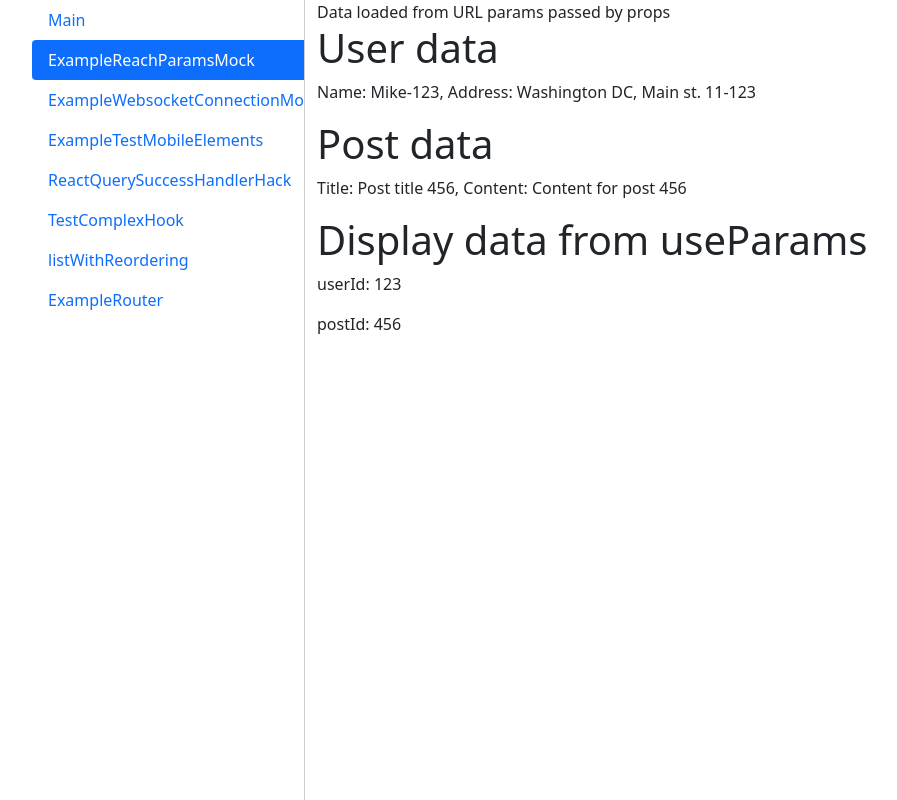
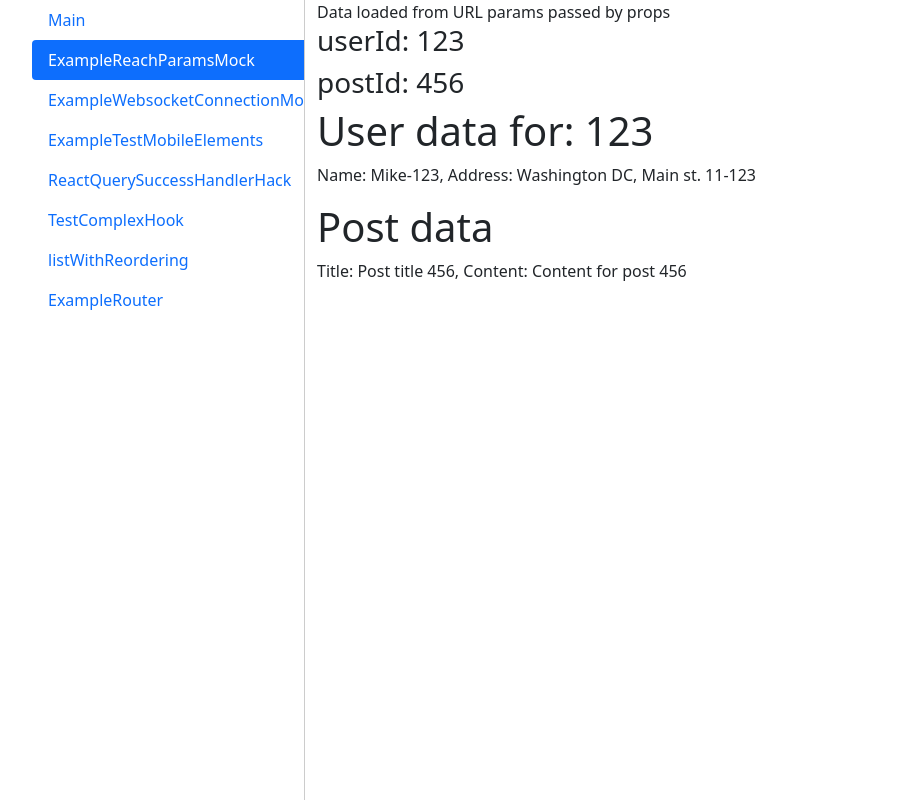
Before and after one commit to Selleo/react_testing_example, a React (Create React App) app: page /reachParams/123/posts/456 in a window 1280 px wide. Shown: the whole page, without its empty margins (50-947 px from the left). Built offline with nearby package versions, Linux system fonts and the light colour scheme.

Commit message:
Add tests for ExampleReachParamsMock

```diff
--- a/src/cases/mock_external_package_with_parameter/ChildComponent.js
+++ b/src/cases/mock_external_package_with_parameter/ChildComponent.js
@@ -1,13 +1,37 @@
 import { useParams } from "@reach/router";
+import { useEffect, useState } from "react";
+import { getPostById } from "./api";
 
-export const ChildComponent = () => {
+export const ChildComponent = ({ user }) => {
   const { userId, postId } = useParams();
+  const [post, setPost] = useState();
+
+  useEffect(() => {
+    getPostById(postId).then((resp) => setPost(resp));
+  }, [postId]);
 
   return (
-    <section>
-      <h1>Display data from useParams</h1>
-      <p>userId: {userId}</p>
-      <p>postId: {postId}</p>
-    </section>
+    <>
+      <div>
+        <h1>User data for: {userId}</h1>
+        {user ? (
+          <p>
+            Name: {user.name}, Address: {user.address}
+          </p>
+        ) : (
+          "User not loaded"
+        )}
+      </div>
+      <div>
+        <h1>Post data</h1>
+        {post ? (
+          <p>
+            Title: {post.title}, Content: {post.content}
+          </p>
+        ) : (
+          "Post not loaded"
+        )}
+      </div>
+    </>
   );
 };
--- a/src/cases/mock_external_package_with_parameter/ExampleReachParamsMock.js
+++ b/src/cases/mock_external_package_with_parameter/ExampleReachParamsMock.js
@@ -1,17 +1,9 @@
 import { ChildComponent } from "./ChildComponent";
-import { getPostById, getUserById } from "./api";
 import { useEffect, useState } from "react";
-import { useParams } from "@reach/router";
+import { getUserById } from "./api";
 
-const ExampleReachParamsMock = () => {
-  const { userId, postId } = useParams();
-
+const ExampleReachParamsMock = ({ userId, postId }) => {
   const [user, setUser] = useState();
-  const [post, setPost] = useState();
-
-  useEffect(() => {
-    getPostById(postId).then((resp) => setPost(resp));
-  }, [postId]);
 
   useEffect(() => {
     getUserById(userId).then((resp) => setUser(resp));
@@ -20,31 +12,11 @@ const ExampleReachParamsMock = () => {
   return (
     <div>
       Data loaded from URL params passed by props
-      <div>
-        <h1>User data</h1>
-        {user ? (
-          <p>
-            Name: {user.name}, Address: {user.address}
-          </p>
-        ) : (
-          "User not loaded"
-        )}
-      </div>
-      <div>
-        <h1>Post data</h1>
-        {post ? (
-          <p>
-            Title: {post.title}, Content: {post.content}
-          </p>
-        ) : (
-          "Post not loaded"
-        )}
-      </div>
-      <div>
-        <ChildComponent />
-      </div>
+      <h3>userId: {userId}</h3>
+      <h3>postId: {postId}</h3>
+      <ChildComponent user={user} />
     </div>
   );
 };
 
-export default ExampleReachParamsMock
+export default ExampleReachParamsMock;
```
Also changed, not shown: package.json (+4 -4 lines), 2 other files (tests, documents, lock files or other folders).
